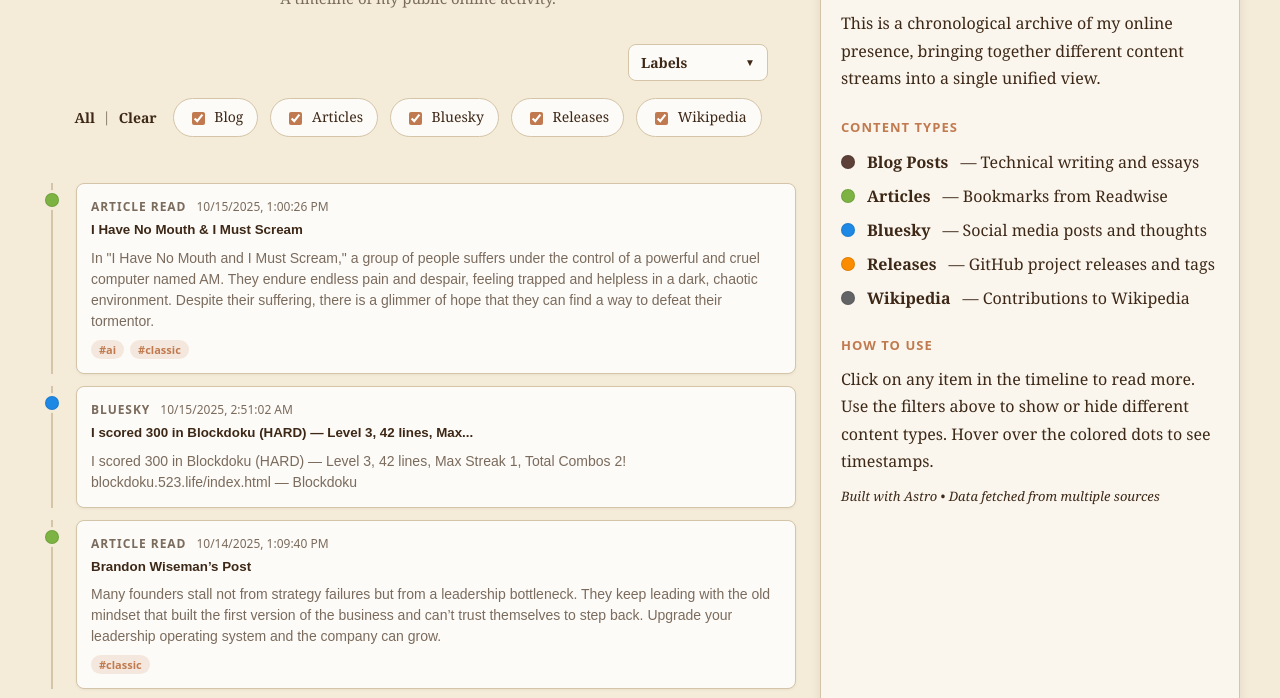
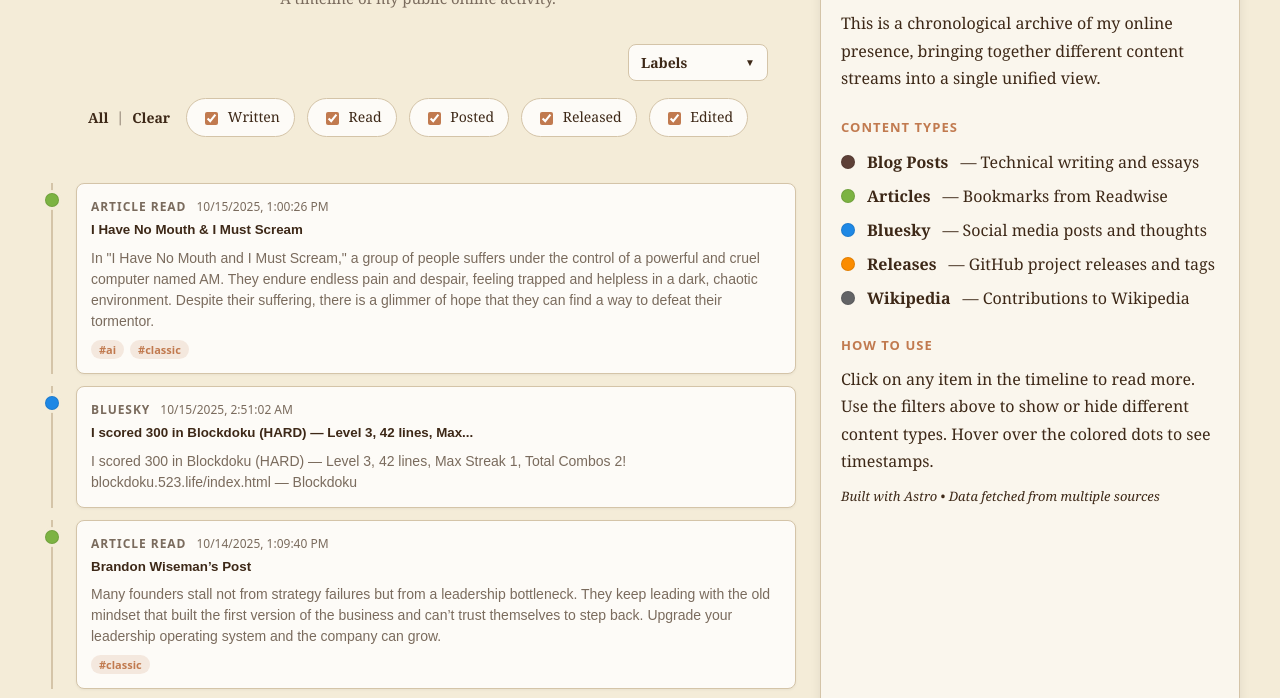
Before and after one commit to chasemp/timeline, an Astro site in the folder astro/: page / in a window 1280 px wide. Shown: the part 93-791 px from the top of the page. Built offline with nearby package versions, Linux system fonts and the light colour scheme; Astro itself is replaced by a stand-in of ours.

Commit message:
refactor: rename filters to action verbs
Changed filter button labels to be more action-focused:
- Blog → Written
- Articles → Read
- Bluesky → Posted
- Releases → Released
- Wikipedia → Edited

Order: Written | Read | Posted | Released | Edited

Timeline cards unchanged:
- Still show "Blog", "Article Read", "Bluesky", etc.
- Dot colors remain the same (blue for Bluesky, etc.)
- Type display logic in Timeline.astro unchanged

Filter logic unchanged:
- Checking "Posted" shows Bluesky items
- data-type values still use original names (blog, saved, bluesky, etc.)
- All filtering works exactly the same

Result: More concise, action-focused filter UI

```diff
--- a/astro/src/pages/index.astro
+++ b/astro/src/pages/index.astro
@@ -161,11 +161,11 @@ const allHashtags = Object.entries(hashtagCounts)
           <button id="select-none" class="filter-action">Clear</button>
         </div>
         <div class="filters" role="group" aria-label="Content types">
-          <label title="My Writings"><input type="checkbox" name="type" value="blog" checked> Blog</label>
-          <label title="Reading Material"><input type="checkbox" name="type" value="saved" checked> Articles</label>
-          <label title="My Public Feed"><input type="checkbox" name="type" value="bluesky" checked> Bluesky</label>
-          <label title="Github Releases"><input type="checkbox" name="type" value="release" checked> Releases</label>
-          <label title="Activity on en.wiki.org"><input type="checkbox" name="type" value="wikipedia" checked> Wikipedia</label>
+          <label title="My Writings"><input type="checkbox" name="type" value="blog" checked> Written</label>
+          <label title="Reading Material"><input type="checkbox" name="type" value="saved" checked> Read</label>
+          <label title="My Public Feed"><input type="checkbox" name="type" value="bluesky" checked> Posted</label>
+          <label title="Github Releases"><input type="checkbox" name="type" value="release" checked> Released</label>
+          <label title="Activity on en.wiki.org"><input type="checkbox" name="type" value="wikipedia" checked> Edited</label>
         </div>
       </div>
     </section>
```
Also changed, not shown: docs/index.html (+1 -1 lines), docs/api/timeline.json.
